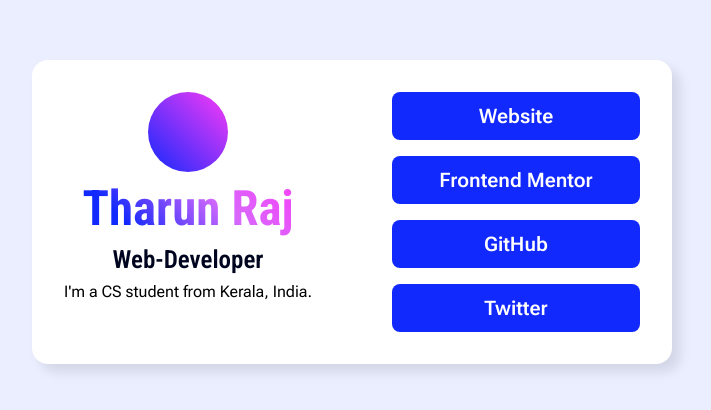
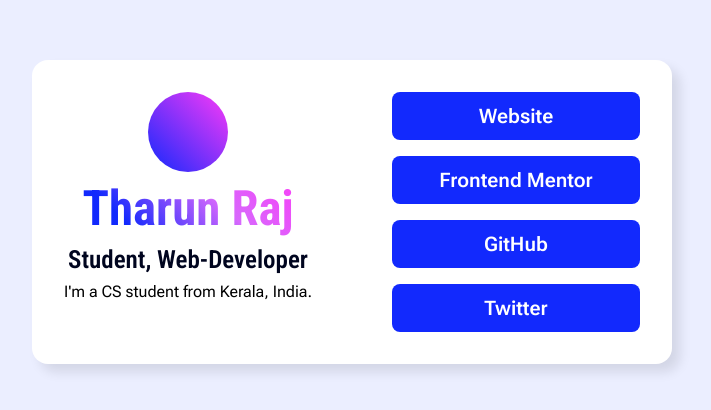
Before and after one commit to Code-Beaker/social-links-code-beaker, a website: page index.html in a window 1280 px wide. Shown: the part 188-598 px from the top of the page, without its empty margins (288-999 px from the left). Drawn offline with Linux system fonts and the light colour scheme.

Commit message:
edit text

```diff
--- a/index.html
+++ b/index.html
@@ -22,7 +22,7 @@
               <span class="card__profile-img"></span>
             </div>
             <h1 class="card__heading">Tharun Raj</h1>
-            <h2 class="card__subheading">Web-Developer</h2>
+            <h2 class="card__subheading">Student, Web-Developer</h2>
             <p class="card__text">I'm a CS student from Kerala, India.</p>
           </section>
           <section>
```
